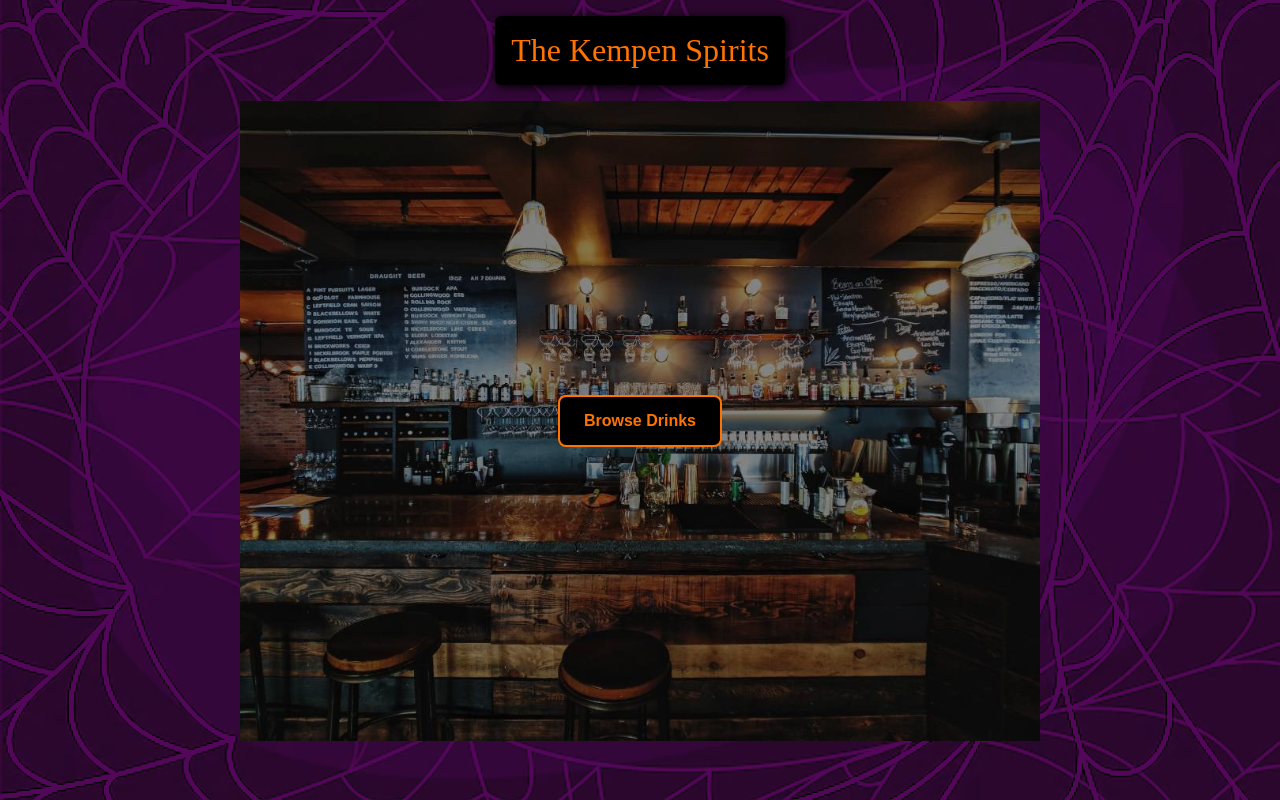
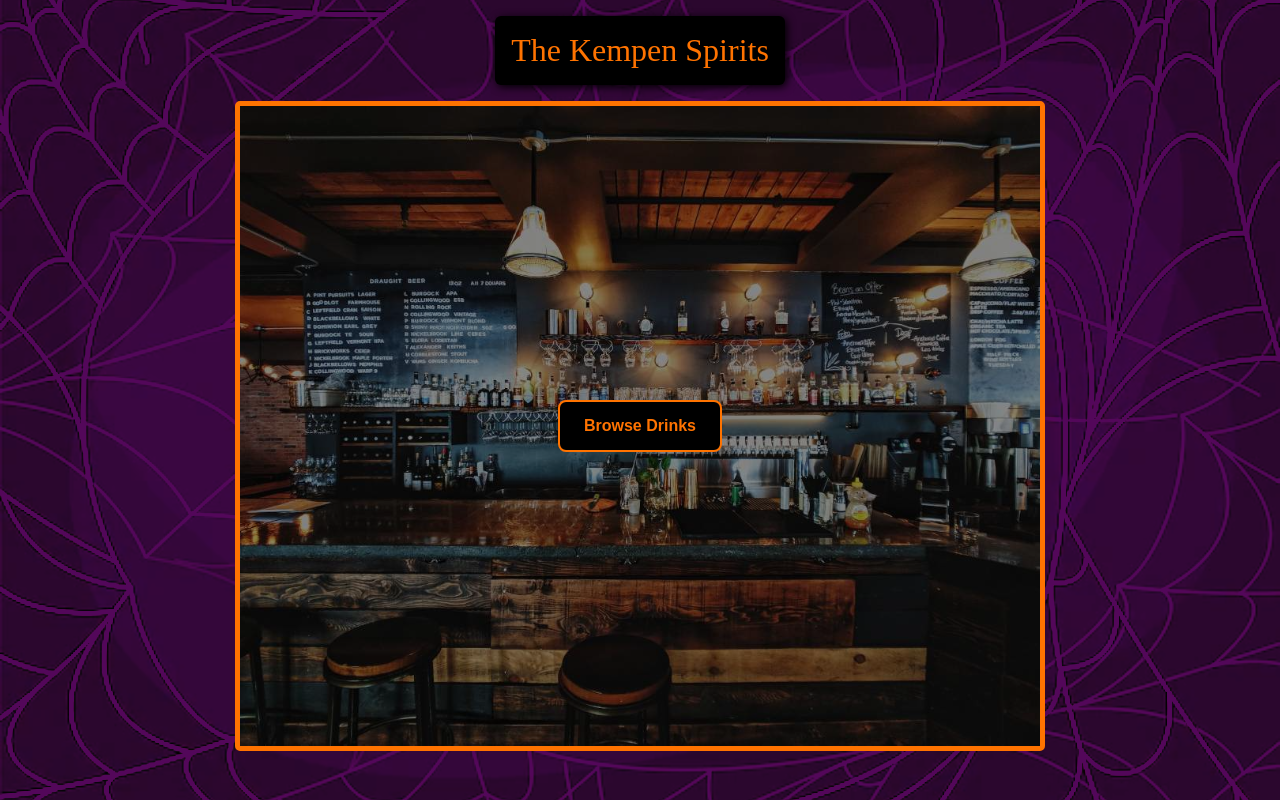
Before and after one commit to dkempen98/menu-application, a React (Create React App) app in the folder client/: page / in a window 1280 px wide. Built offline with nearby package versions, Linux system fonts and the light colour scheme; a web font is replaced by a local one.

Commit message:
Stlying changes

```diff
--- a/client/src/App.css
+++ b/client/src/App.css
@@ -97,6 +97,9 @@ body {
   background-size: cover;
   background-position: center center;
   background-repeat: no-repeat;
+
+  border: 5px solid var(--secondary-color);
+  border-radius: 5px;
 
   display: flex;
   align-items: center;
@@ -204,9 +207,13 @@ body {
   justify-content: space-around;
 }
 
+.category-container:last-child {
+  margin-bottom: 6rem;
+}
+
 .category-drink-container {
   width: 45%;
-  height: 12rem;
+  height: 13.5rem;
   margin-bottom: 1rem;
   background-color: black;
   display: flex;
```
